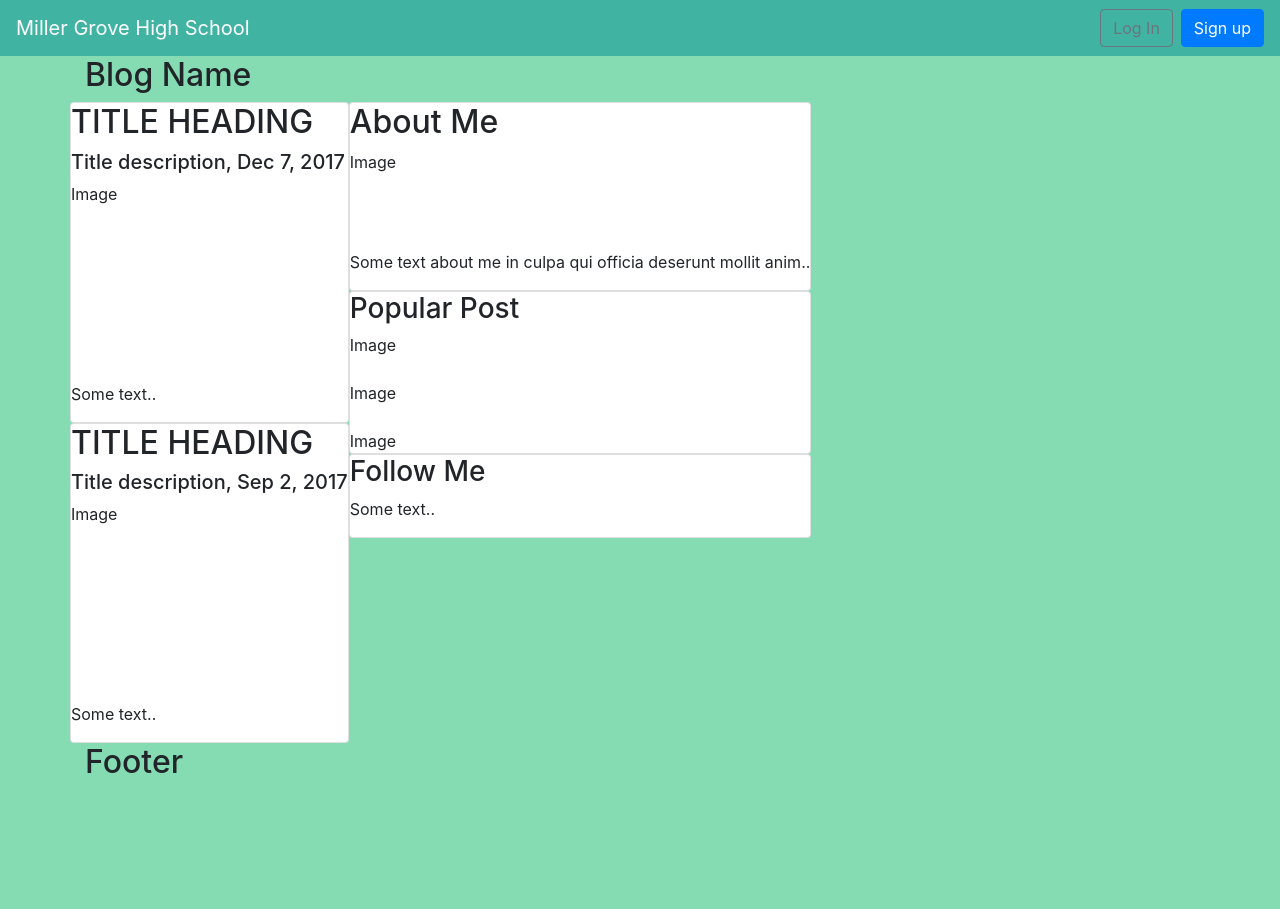
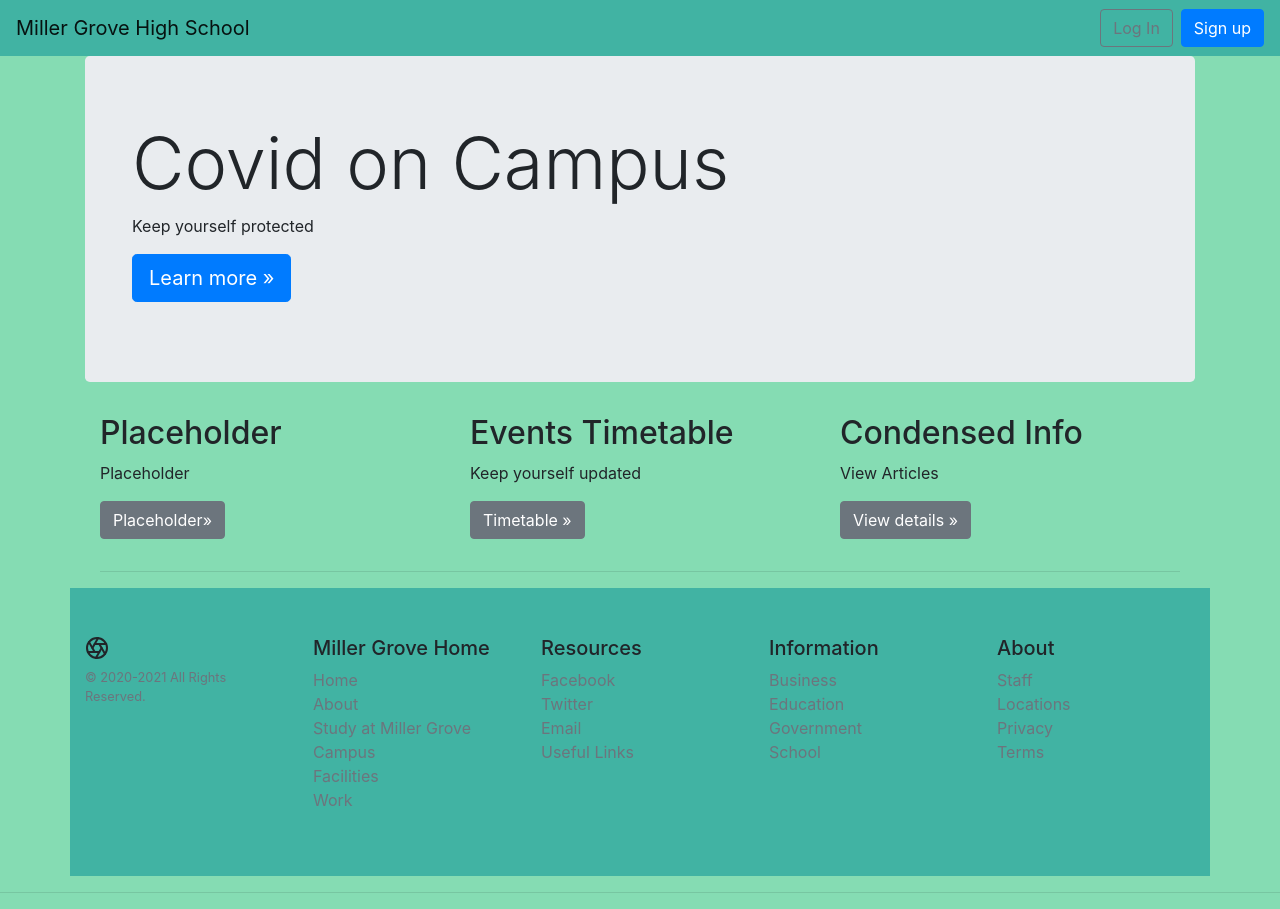
Before and after one commit to oleg-glingeanu/django-project, a Django app: page /articles/news/ in a window 1280 px wide. Before the commit the page ends 773 px from the top, so only its background shows below. Run offline with Django 3.2, Linux system fonts and the light colour scheme; some libraries are stand-ins or nearby versions.

Commit message:
Clean up

```diff
--- a/miller_grove/urls.py
+++ b/miller_grove/urls.py
@@ -13,6 +13,7 @@ Including another URLconf
     1. Import the include() function: from django.urls import include, path
     2. Add a URL to urlpatterns:  path('blog/', include('blog.urls'))
 """
+
 from django.contrib import admin
 from django.urls import path, include # new
 
--- a/templates/article_list.html
+++ b/templates/article_list.html
@@ -1,5 +1,5 @@
 {% extends 'base.html' %}
-{% block title %}Articles{% endblock title %}
+{% block title %}Miller Grove - Articles{% endblock title %}
 {% block content %}
   {% for article in object_list %}
     <div class="card">
--- a/templates/base.html
+++ b/templates/base.html
@@ -1,15 +1,17 @@
 <!DOCTYPE html>
 <html>
 <head>
+  {% load static %}
   <meta charset="utf-8">
   <title>{% block title %}Newspaper App{% endblock title %}</title>
   <meta name="viewport" content="width=device-width, initial-scale=1, shrink-to-fit=no">
 
   <!-- Bootstrap CSS -->
   <link rel="stylesheet" href="https://stackpath.bootstrapcdn.com/bootstrap/4.5.0/css/bootstrap.min.css" integrity="sha384-9aIt2nRpC12Uk9gS9baDl411NQApFmC26EwAOH8WgZl5MYYxFfc+NcPb1dKGj7Sk" crossorigin="anonymous">
+  <link id="mystylesheet"  rel="stylesheet" type="text/css" href="{% static 'css/light.css' %}">
 </head>
 <body style="background-color: #85DCB3;">
-  <nav class="navbar navbar-expand-lg navbar-dark" style="background-color: #41b3a3;">
+  <nav class="navbar navbar-expand-lg navbar-light" style="background-color: #41b3a3;">
     <a class="navbar-brand" href="{% url 'home' %}">Miller Grove High School</a>
     <button class="navbar-toggler" type="button" data-toggle="collapse"
     data-target="#navbarSupportedContent" aria-controls="navbarSupportedContent"
@@ -34,6 +36,13 @@
       <ul class="navbar-nav mr-auto">
         <li class="nav-item"><a href="{% url 'article_new' %}"> + New Article </a></li>
       </ul>
+      <ul>
+        <button class="btn btn-light" onclick="swapStyle('light.css')">Light Mode</button>
+      </ul>
+      <ul>
+        <button class="btn btn-dark" onclick="swapStyle('dark.css')">Dark Mode</button>
+      </ul>
+
 
  {% endif %}
         <ul class="navbar-nav ml-auto">
@@ -63,12 +72,63 @@
       {% endif %}
     </div>
   </nav>
+
   <main>
     <div class="container">
       {% block content %}
       {% endblock content %}
     </div>
+
   </main>
+  <footer style="background-color:#41b3a3;" class="container py-5">
+    <div class="row">
+      <div class="col-12 col-md">
+        <svg xmlns="http://www.w3.org/2000/svg" width="24" height="24" viewBox="0 0 24 24" fill="none" stroke="currentColor" stroke-width="2" stroke-linecap="round" stroke-linejoin="round" class="d-block mb-2"><circle cx="12" cy="12" r="10"></circle><line x1="14.31" y1="8" x2="20.05" y2="17.94"></line><line x1="9.69" y1="8" x2="21.17" y2="8"></line><line x1="7.38" y1="12" x2="13.12" y2="2.06"></line><line x1="9.69" y1="16" x2="3.95" y2="6.06"></line><line x1="14.31" y1="16" x2="2.83" y2="16"></line><line x1="16.62" y1="12" x2="10.88" y2="21.94"></line></svg>
+        <small class="d-block mb-3 text-muted">© 2020-2021 All Rights Reserved.</small>
+      </div>
+      <div class="col-6 col-md">
+        <h5>Miller Grove Home</h5>
+        <ul class="list-unstyled text-small">
+          <li><a class="text-muted" href="#">Home</a></li>
+          <li><a class="text-muted" href="#">About</a></li>
+          <li><a class="text-muted" href="#">Study at Miller Grove</a></li>
+          <li><a class="text-muted" href="#">Campus</a></li>
+          <li><a class="text-muted" href="#">Facilities</a></li>
+          <li><a class="text-muted" href="#">Work</a></li>
+        </ul>
+      </div>
+      <div class="col-6 col-md">
+        <h5>Resources</h5>
+        <ul class="list-unstyled text-small">
+          <li><a class="text-muted" href="#">Facebook</a></li>
+          <li><a class="text-muted" href="#">Twitter</a></li>
+          <li><a class="text-muted" href="#">Email</a></li>
+          <li><a class="text-muted" href="#">Useful Links</a></li>
+        </ul>
+      </div>
+      <div class="col-6 col-md">
+        <h5>Information</h5>
+        <ul class="list-unstyled text-small">
+          <li><a class="text-muted" href="#">Business</a></li>
+          <li><a class="text-muted" href="#">Education</a></li>
+          <li><a class="text-muted" href="#">Government</a></li>
+          <li><a class="text-muted" href="#">School</a></li>
+        </ul>
+      </div>
+      <div class="col-6 col-md">
+        <h5>About</h5>
+        <ul class="list-unstyled text-small">
+          <li><a class="text-muted" href="#">Staff</a></li>
+          <li><a class="text-muted" href="#">Locations</a></li>
+          <li><a class="text-muted" href="#">Privacy</a></li>
+          <li><a class="text-muted" href="#">Terms</a></li>
+        </ul>
+      </div>
+    </div>
+  </footer>
+
+  <hr>
+
 
 
   <!-- Optional JavaScript -->
--- a/templates/events_page.html
+++ b/templates/events_page.html
@@ -1,5 +1,5 @@
 {% extends 'base.html' %}
-{% block title %}Home{% endblock title %}
+{% block title %}Miller Grove - Timetable{% endblock title %}
 {% block content %}
 <html>
 <head>
--- a/templates/news_page.html
+++ b/templates/news_page.html
@@ -1,45 +1,38 @@
 {% extends 'base.html' %}
-{% block title %}Home{% endblock title %}
+{% load static %}
+{% block title %}Miller Grove - News{% endblock title %}
 {% block content %}
-<div class="header">
-  <h2>Blog Name</h2>
-</div>
-
-<div class="row">
-  <div class="leftcolumn">
-    <div class="card">
-      <h2>TITLE HEADING</h2>
-      <h5>Title description, Dec 7, 2017</h5>
-      <div class="fakeimg" style="height:200px;">Image</div>
-      <p>Some text..</p>
-    </div>
-    <div class="card">
-      <h2>TITLE HEADING</h2>
-      <h5>Title description, Sep 2, 2017</h5>
-      <div class="fakeimg" style="height:200px;">Image</div>
-      <p>Some text..</p>
-    </div>
-  </div>
-  <div class="rightcolumn">
-    <div class="card">
-      <h2>About Me</h2>
-      <div class="fakeimg" style="height:100px;">Image</div>
-      <p>Some text about me in culpa qui officia deserunt mollit anim..</p>
-    </div>
-    <div class="card">
-      <h3>Popular Post</h3>
-      <div class="fakeimg">Image</div><br>
-      <div class="fakeimg">Image</div><br>
-      <div class="fakeimg">Image</div>
-    </div>
-    <div class="card">
-      <h3>Follow Me</h3>
-      <p>Some text..</p>
-    </div>
+<div class="jumbotron">
+  <div class="container">
+    <h1 class="display-3">Covid on Campus</h1>
+    <p>Keep yourself protected</p>
+    <p><a class="btn btn-primary btn-lg" href="{% url 'covid_page' %}" role="button">Learn more »</a></p>
   </div>
 </div>
 
-<div class="footer">
-  <h2>Footer</h2>
-</div>
+<div class="container">
+  <div class="row">
+    <div class="col-md-4">
+      <h2>Placeholder</h2>
+      <p>Placeholder</p>
+      <p><a class="btn btn-secondary" href="#" role="button">Placeholder»</a></p>
+    </div>
+    <div class="col-md-4">
+      <h2>Events Timetable</h2>
+      <p>Keep yourself updated</p>
+      <p><a class="btn btn-secondary" href="{% url 'events_page' %}" role="button">Timetable »</a></p>
+    </div>
+    <div class="col-md-4">
+      <h2>Condensed Info</h2>
+      <p>View Articles</p>
+      <p><a class="btn btn-secondary" href="{% url 'article_list' %}" role="button">View details »</a></p>
+    </div>
+  </div>
+
+  <hr>
+
+</div> <!-- /container -->
+
+</main>
+
 {% endblock content %}
```
Also changed, not shown: miller_grove/settings.py (+13 -0 lines), templates/covid_page.html (+12 -6 lines), templates/home.html (+15 -10 lines), db.sqlite3, miller_grove/static/images/basketball.jpg (added), miller_grove/static/images/logo.jpg (renamed from media/logo.jpg).
